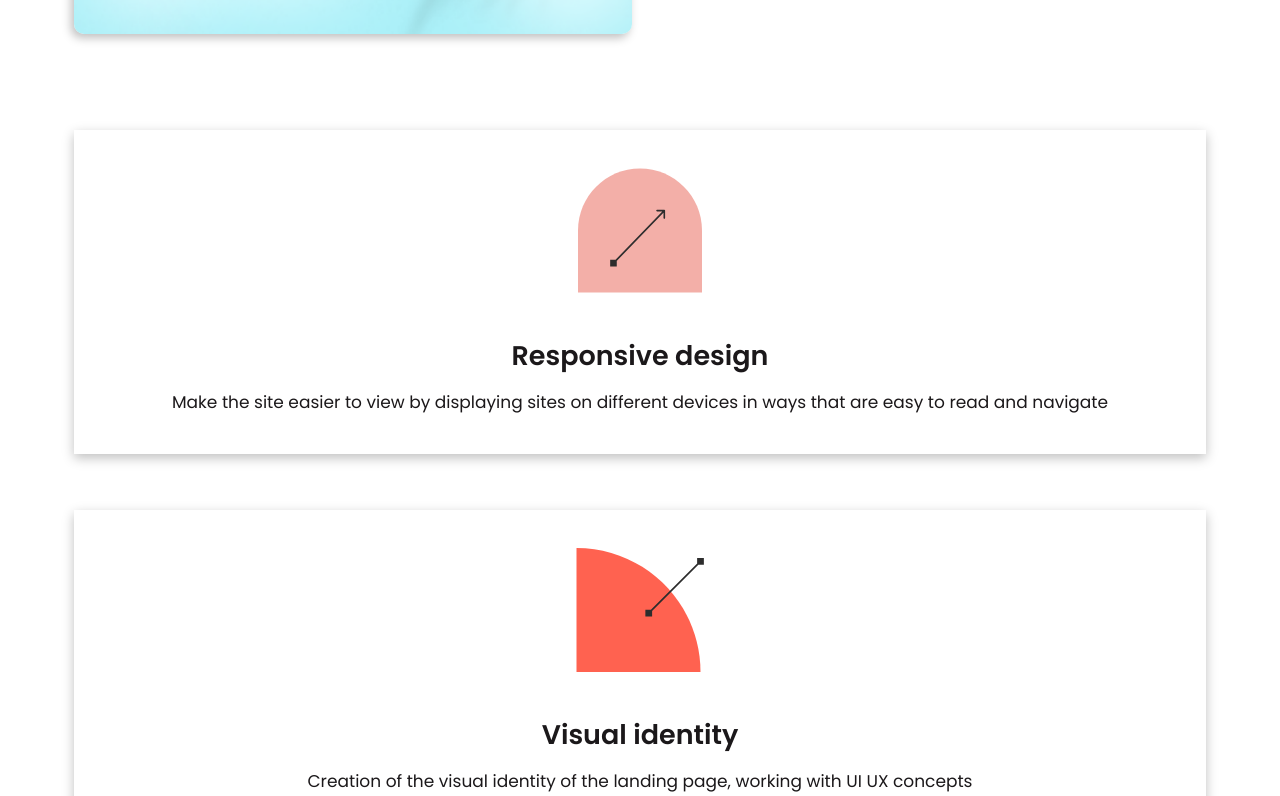
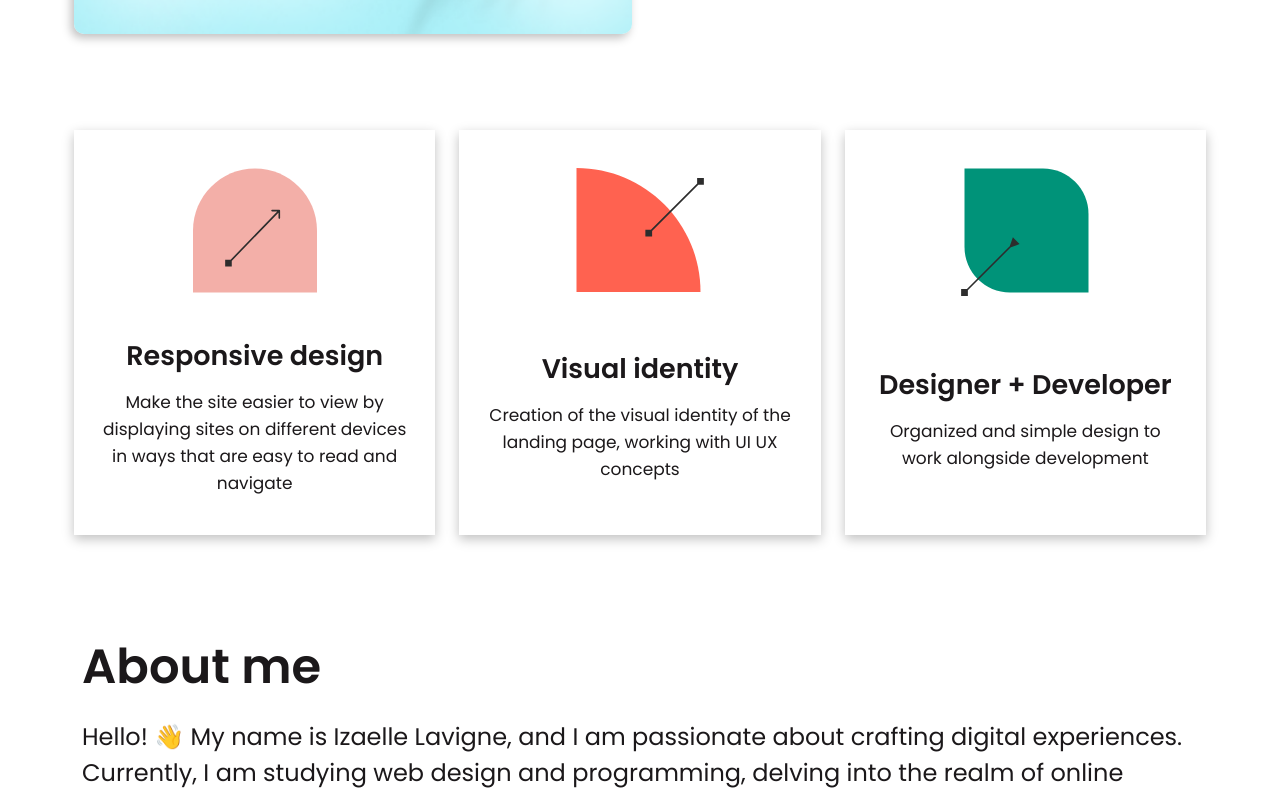
Before and after one commit to LeoCesar0/elle-portifolio, a React (Vite) app: page / in a window 1280 px wide. Shown: the part 2180-2976 px from the top of the page. Built offline with nearby package versions, Linux system fonts and the light colour scheme.

Commit message:
feat: make concept section responsive

```diff
--- a/src/components/ConceptSection.jsx
+++ b/src/components/ConceptSection.jsx
@@ -38,7 +38,7 @@ export const ConceptSection = () => {
   ];
 
   return (
-    <section className="grid grid-cols-1 gap-[56px] px-[4px]">
+    <section className="grid grid-cols-1 gap-[56px] px-[4px] md:grid-cols-3 md:gap-[24px]">
       {cards.map((card) => {
         return (
           <Card
@@ -49,21 +49,6 @@ export const ConceptSection = () => {
           />
         );
       })}
-      {/* <Card
-        imagePath="images/responsive.svg"
-        title="Responsive design"
-        description="Make the site easier to view by displaying sites on different devices in ways that are easy to read and navigate"
-      />
-      <Card
-        imagePath="images/identity.svg"
-        title="Visual identity"
-        description="Creation of the visual identity of the landing page, working with UI UX concepts"
-      />
-      <Card
-        imagePath="images/designer-developer.svg"
-        title="Design + Developer"
-        description="Organized and simple design to work alongside development"
-      /> */}
     </section>
   );
 };
```
